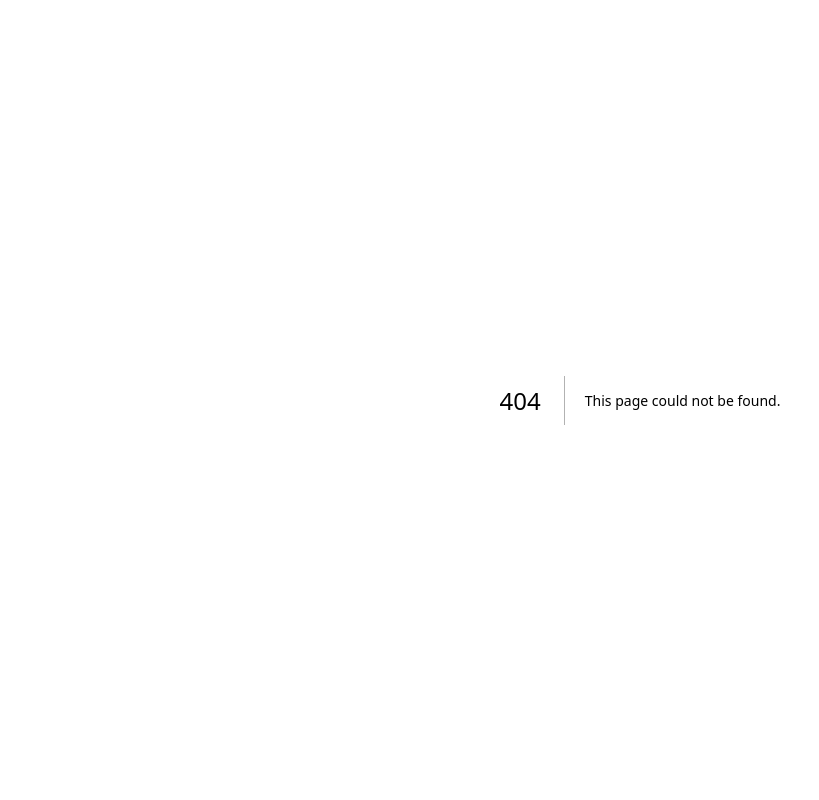
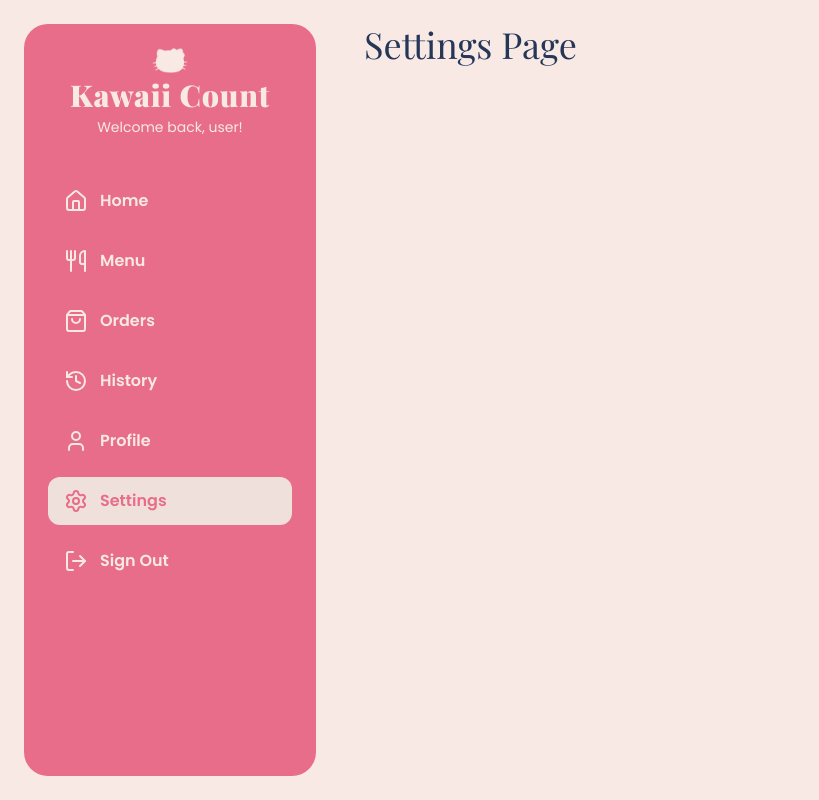
Before and after one commit to 5mhmyhead/food-stalls-web, a Next.js app: page /settings in a window 1280 px wide. Before the commit this address had no page. Shown: the whole page, without its empty margins (0-819 px from the left). Built offline with nearby package versions, Linux system fonts and the light colour scheme.

Commit message:
feature: create sidebar in core ui screens and animation

```diff
--- a/app/(app)/layout.tsx
+++ b/app/(app)/layout.tsx
@@ -8,7 +8,7 @@ export default function AppLayout({
   return (
     <div className="flex h-dvh w-dvw overflow-hidden">
       <Sidebar />
-      <main className="min-h-0 min-w-0 flex-1 overflow-y-auto p-10">
+      <main className="min-h-0 min-w-0 flex-1 overflow-y-auto p-6">
         {children}
       </main>
     </div>
--- /dev/null
+++ b/app/(app)/settings/page.tsx
@@ -0,0 +1,3 @@
+export default function SettingsPage() {
+  return <h1 className="font-serif text-4xl">Settings Page</h1>;
+}
--- a/app/globals.css
+++ b/app/globals.css
@@ -12,6 +12,7 @@
 
   /* brand colors */
   --color-primary: #E76D8A;
+  --color-primary-soft: #F4A9B9;
 }
 
 @theme inline {
--- /dev/null
+++ b/components/nav-items.ts
@@ -0,0 +1,56 @@
+import {
+  Home,
+  Utensils,
+  ShoppingBag,
+  History,
+  User,
+  Settings,
+  LogOut,
+  type LucideIcon,
+} from "lucide-react";
+
+export type NavIcon = LucideIcon;
+
+export interface NavItem {
+  label: string;
+  href: string;
+  icon: NavIcon;
+}
+
+export const NAV_ITEMS: NavItem[] = [
+  {
+    label: "Home",
+    href: "/home",
+    icon: Home,
+  },
+  {
+    label: "Menu",
+    href: "/menu",
+    icon: Utensils,
+  },
+  {
+    label: "Orders",
+    href: "/orders",
+    icon: ShoppingBag,
+  },
+  {
+    label: "History",
+    href: "/history",
+    icon: History,
+  },
+  {
+    label: "Profile",
+    href: "/profile",
+    icon: User,
+  },
+  {
+    label: "Settings",
+    href: "/settings",
+    icon: Settings,
+  },
+  {
+    label: "Sign Out",
+    href: "/",
+    icon: LogOut,
+  },
+];
--- a/components/sidebar.tsx
+++ b/components/sidebar.tsx
@@ -1,5 +1,65 @@
 "use client";
 
+import Link from "next/link";
+import Image from "next/image";
+import { motion, useReducedMotion, type Transition } from "motion/react";
+import { usePathname, useRouter } from "next/navigation";
+import { NAV_ITEMS, type NavItem } from "@/components/nav-items";
+
+
 export function Sidebar() {
-  return <h1>test</h1>;
+  const pathname = usePathname();
+  const reduce = useReducedMotion();
+
+  const transition: Transition = reduce
+    ? { duration: 0 }
+    : { duration: 0.4, ease: [0.22, 1, 0.36, 1] };
+
+  const activeHref = NAV_ITEMS.filter(
+    ({ href }) => pathname === href || pathname.startsWith(`${href}/`)
+  ).sort((a, b) => b.href.length - a.href.length)[0]?.href;
+
+  return (
+    <nav className="w-85 shrink-0 p-6 text-background">
+      <div className="w-full h-full bg-primary rounded-3xl p-6">
+        <div className="flex flex-col items-center justify-center gap-1 pb-10">
+          <Image src="/logo-white.svg" alt="logo" width={36} height={36} />
+          <h1 className="font-serif text-3xl font-black tracking-wide">Kawaii Count</h1>
+          <p className="text-sm">Welcome back, user!</p>
+        </div>
+
+        <div className="flex flex-col gap-3">
+          {NAV_ITEMS.map((item) => {
+            const Icon = item.icon;
+            const active = item.href === activeHref;
+
+            return (
+              <Link
+                key={item.href}
+                href={item.href}
+                aria-current={active ? "page" : undefined}
+                className={`relative flex w-full items-center rounded-xl px-4 py-3 font-semibold transition-colors duration-300 gap-3 ${
+                  active
+                    ? "text-primary"
+                    : "hover:bg-primary-soft/50"
+                }`}
+              >
+                {active && (
+                  <motion.span
+                    layoutId="sidebar-active"
+                    transition={transition}
+                    className="absolute inset-0 rounded-xl bg-surface-container"
+                  />
+                )}
+                <span className="relative z-10 flex items-center gap-3">
+                  <Icon className="block size-6 shrink-0" />
+                  {item.label}
+                </span>
+              </Link>
+            );
+          })}
+        </div>
+      </div>
+    </nav>
+  );
 }
```
